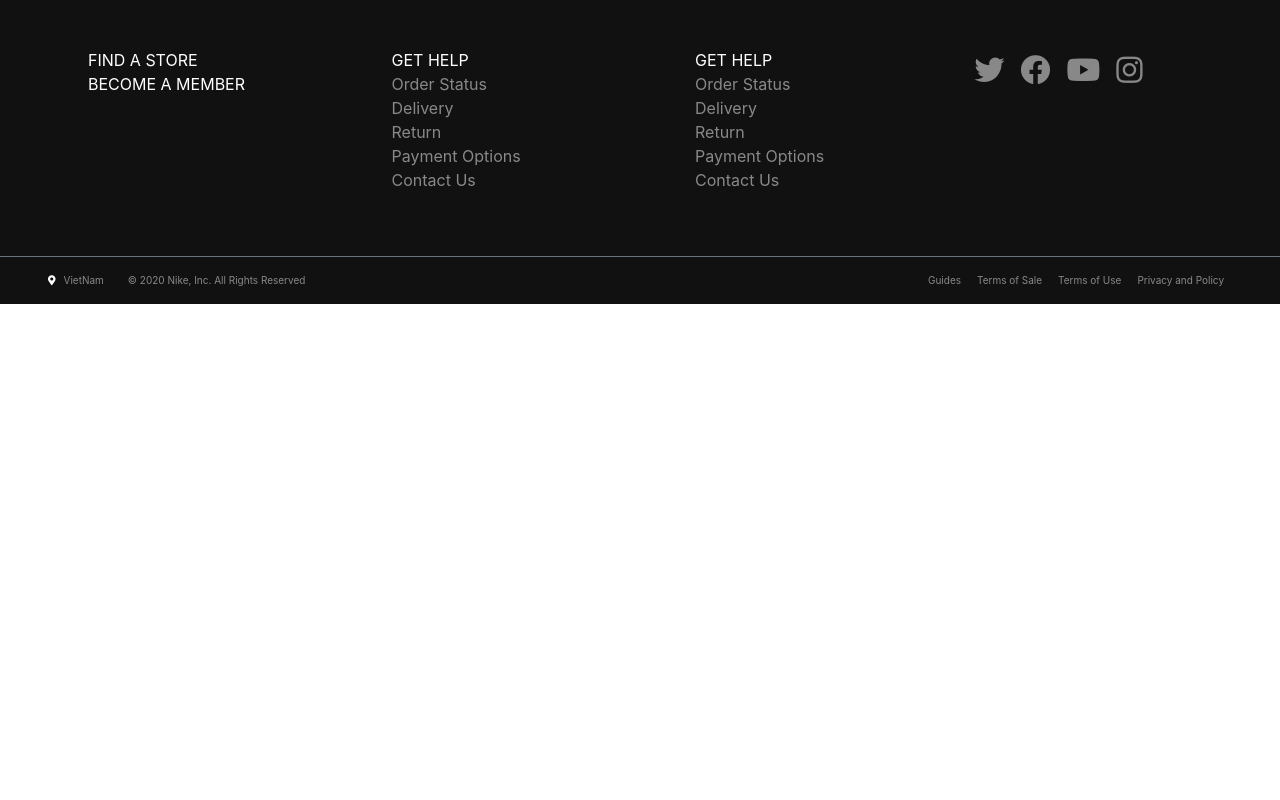
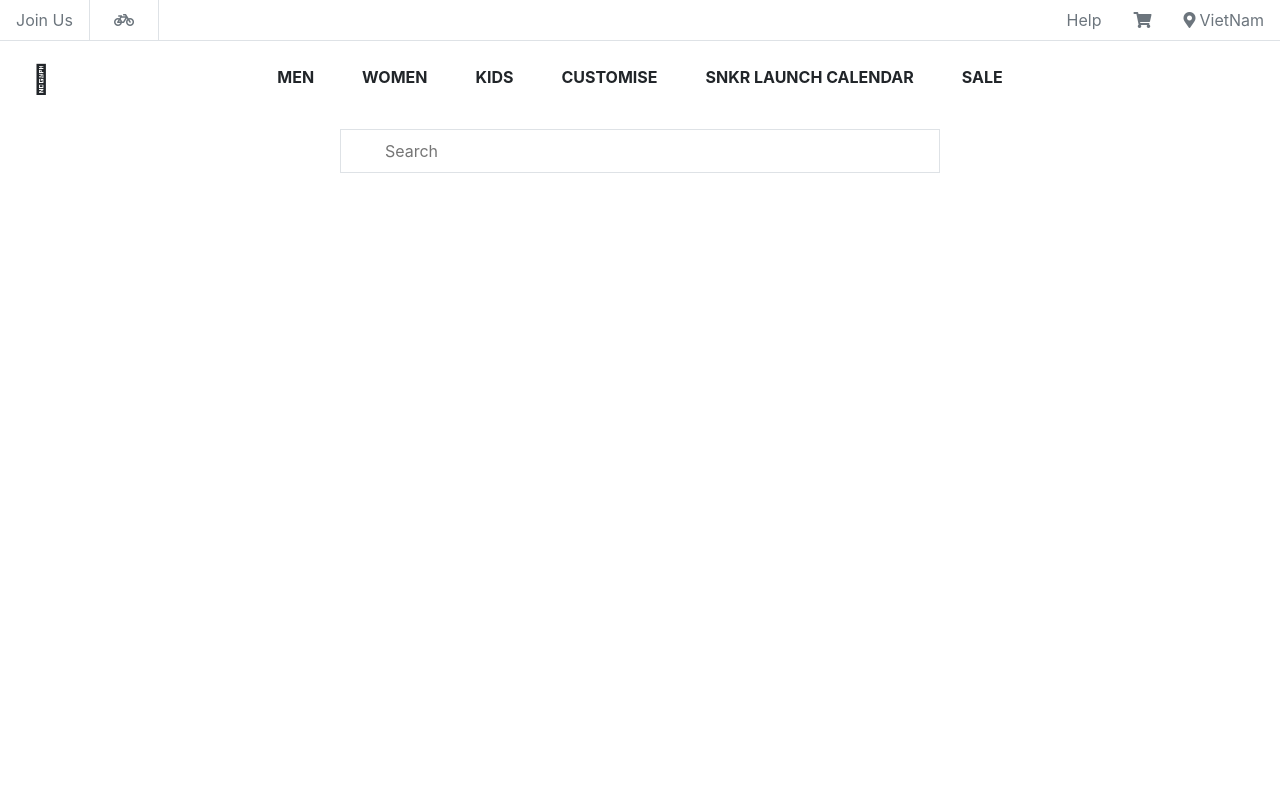
Before and after one commit to snowfox9812/react_shopping_site, a React (Create React App) app: page / in a window 1280 px wide. Shown: the top 800 px of the page. Built offline with nearby package versions, Linux system fonts and the light colour scheme.

Commit message:
modify dropdown action

```diff
--- a/src/App.js
+++ b/src/App.js
@@ -6,7 +6,7 @@ import Footer from './components/footer/footer.js'
 function App() {
   return (
     <div>
-      {/* <Header /> */}
+      <Header />
       <Footer />
     </div>
   );
--- a/src/components/footer/footer.js
+++ b/src/components/footer/footer.js
@@ -2,23 +2,20 @@ import React, { useState, setState } from 'react';
 
 function Footer() {
     const [isToggle, setToggle] = useState(false);
-    const handleClick = (e) => {
+    const [isToggle2, setToggle2] = useState(false);
+    const handleFooterGetHelp = (e) => {
         var stateCheck = isToggle;
-        // var dropdownCount = document.getElementsByClassName("dropdown-btn");
-        // var i;
-        // for (i = 0; i < dropdownCount.length; i++) {
-        //     console.log(dropdownCount[i])
-        //     dropdownCount[i].addEventListener("Click", function(){
-        //         var dropdownContent = dropdownCount.nextElementSibling;
-        //         if (dropdownContent.style.display == "block") {
-        //             dropdownContent.style.display = "none"
-        //         } else dropdownContent.style.display = "block";
-        //     })
-        // }
         if(stateCheck == false) {
             setToggle(true);
         } else setToggle(false);
       }
+
+    const handleFooterAbout = (e) => {
+        var stateCheck = isToggle2;
+        if(stateCheck == false) {
+            setToggle2(true);
+        } else setToggle2(false);
+    }
 
     return (
         <div id="footer">
@@ -138,7 +135,7 @@ function Footer() {
                 </div>
                 <div className="border border-secondary">
                     <div className="p-3">
-                        <button class="dropdown-btn w-100" id="sidebar-2" onClick={handleClick}>
+                        <button class="dropdown-btn w-100" id="sidebar-2" onClick={handleFooterGetHelp}>
                             <span className="text-white float-left">Get Help</span>
                             <span className="float-right">
                                 <i class="fal fa-plus"></i>
@@ -163,13 +160,13 @@ function Footer() {
                         </div>
                     </div>
                     <div className="p-3">
-                        <button class="dropdown-btn w-100" id="sidebar-2" onClick={handleClick}>
+                        <button class="dropdown-btn w-100" id="sidebar-2" onClick={handleFooterAbout}>
                             <span className="text-white float-left">About</span>
                             <span className="float-right">
                                 <i class="fal fa-plus"></i>
                             </span>
                         </button>
-                        <div id="dropdown-container" className="dropdown-container pl-2" style={{display: isToggle ? 'block': 'none'}}>
+                        <div id="dropdown-container" className="dropdown-container pl-2" style={{display: isToggle2 ? 'block': 'none'}}>
                             <div>
                                 <a className="py-1 px-2 text-white-50" href="#">News</a>
                             </div>
--- a/src/components/header/bottomHeader.js
+++ b/src/components/header/bottomHeader.js
@@ -1,6 +1,7 @@
 import React, { useState, setState } from 'react';
 
 function BottomHeader() {
+
     function openNav() {
         document.getElementById("mySidebar").style.width = "200px";
         document.getElementById("mobile-nav").style.marginLeft = "250px";
@@ -11,28 +12,26 @@ function BottomHeader() {
       }
 
     const [isToggle, setToggle] = useState(false);
+    const [isToggle2, setToggle2] = useState(false);
     const handleClick = (e) => {
         var stateCheck = isToggle;
-        // var dropdownCount = document.getElementsByClassName("dropdown-btn");
-        // var i;
-        // for (i = 0; i < dropdownCount.length; i++) {
-        //     console.log(dropdownCount[i])
-        //     dropdownCount[i].addEventListener("Click", function(){
-        //         var dropdownContent = dropdownCount.nextElementSibling;
-        //         if (dropdownContent.style.display == "block") {
-        //             dropdownContent.style.display = "none"
-        //         } else dropdownContent.style.display = "block";
-        //     })
-        // }
+
         if(stateCheck == false) {
             setToggle(true);
         } else setToggle(false);
       }
+    const handleMen = (e) => {
+        var stateCheck = isToggle2;
 
+        if(stateCheck == false) {
+            setToggle2(true);
+        } else setToggle2(false);
+    }
     return(
-        <div className="border-bottom mx-2 position-relative">
+        <div id="nav-mobile" className="border-bottom mx-2 position-relative">
+            {/* {console.log(isToggle)} */}
             <div className="p-4 position-absolute">
-                <i id="logo" class="fal fa-store "></i>
+                <i id="logo" className="fal fa-store "></i>
             </div>
             <div id ="menu-items" className="text-center font-weight-bold">
                 <div className="d-inline-flex">
@@ -56,24 +55,24 @@ function BottomHeader() {
             </div>
             <div id= "search-box" className="text-center p-3">
                 <form className="border py-2">
-                    <i class="far fa-search"></i>
+                    <i className="far fa-search"></i>
                     <input id="search-expand" className="border-0 ml-2" type="text" placeholder="Search" name="search" ></input>
                 </form>
             </div>
             <div id="mobile-nav" className="p-4 float-right ">
                 <button>
-                    <i class="far fa-search"></i>
+                    <i className="far fa-search"></i>
                 </button>
                 <button>
-                    <i class="fas fa-shopping-cart"></i>
+                    <i className="fas fa-shopping-cart"></i>
                 </button>
                 <button onClick={openNav}>
-                    <i class="far fa-bars"></i>
+                    <i className="far fa-bars"></i>
                 </button>
                 <div id="mySidebar" className="sidebar">
-                    <a className="p-2" href="javascript:void(0)" class="closebtn" onClick={closeNav}>&times;</a>
+                    <a id= "closebtn" className="p-2" href="#0" onClick={closeNav}>&times;</a>
                     <button class="dropdown-btn" onClick={handleClick}>My Account
-                        <i class="far fa-arrow-right"></i>
+                        <i className="far fa-arrow-right"></i>
                     </button>
                     <div id="dropdown-container" className="dropdown-container pl-2" style={{display: isToggle ? 'block': 'none'}}>
                         <a className="py-1 px-2" href="#">Inbox</a>
@@ -84,10 +83,10 @@ function BottomHeader() {
                     </div>
                     <a className="p-2" href="#">SNKR Calendar</a>
                     <a className="p-2" href="#">Member access</a>
-                    <button class="dropdown-btn" id="sidebar-2" onClick={handleClick}>Men
-                        <i class="far fa-arrow-right"></i>
+                    <button class="dropdown-btn" id="sidebar-2" onClick={handleMen}>Men
+                        <i className="far fa-arrow-right"></i>
                     </button>
-                    <div id="dropdown-container" className="dropdown-container pl-2" style={{display: isToggle ? 'block': 'none'}}>
+                    <div id="dropdown-container" className="dropdown-container pl-2" style={{display: isToggle2 ? 'block': 'none'}}>
                         <a className="py-1 px-2" href="#">Shoes</a>
                         <a className="py-1 px-2" href="#">Clothing</a>
                         <a className="py-1 px-2" href="#">Accessories and Equipment</a>
--- a/src/components/header/topHeader.js
+++ b/src/components/header/topHeader.js
@@ -9,18 +9,18 @@ function TopHeader() {
                 </div>
                 <div className="d-inline-flex border-right">
                     <span className="py-2 px-4">
-                        <i class="fas fa-bicycle"></i>
+                        <i className="fas fa-bicycle"></i>
                     </span>
                 </div>
                 <div className="d-inline-flex float-right">
                     <span className="py-2 px-3">
-                        <i class="fas fa-map-marker-alt"></i>
+                        <i className="fas fa-map-marker-alt"></i>
                         <span className="ml-1">VietNam</span>
                     </span>
                 </div>
                 <div className="d-inline-flex float-right">
                     <span className="py-2 px-3">
-                        <i class="fas fa-shopping-cart"></i>
+                        <i className="fas fa-shopping-cart"></i>
                     </span>
                 </div>
                 <div className="d-inline-flex float-right">
--- a/src/index.css
+++ b/src/index.css
@@ -17,6 +17,7 @@ a {
 li {
   list-style: none;
 }
+
 
 #logo {
   font-size: 28px;
@@ -42,6 +43,10 @@ input[id="search-expand"] {
   -moz-transition: all 0.7s ease 0s;
   -o-transition: all 0.7s ease 0s;
   transition: all 0.7s ease 0s;
+}
+
+#nav-mobile {
+  height: 800px;
 }
 
 #footer {
@@ -111,7 +116,7 @@ footer-content {
   background-color: white;
   overflow-x: hidden; /* Disable horizontal scroll */
   padding-top: 60px; /* Place content 60px from the top */
-  transition: 0.75s; /* 0.5 second transition effect to slide in the sidebar */
+  transition: 0.15s; /* 0.5 second transition effect to slide in the sidebar */
 }
 
 /* The sidebar links */
@@ -123,6 +128,12 @@ footer-content {
 }
 
 /* Position and style the close button (top right corner) */
+#closebtn {
+  margin-right: 30px;
+  margin-top: 10px;
+}
+
+
 .sidebar .closebtn {
   position: absolute;
   top: 0;
```
